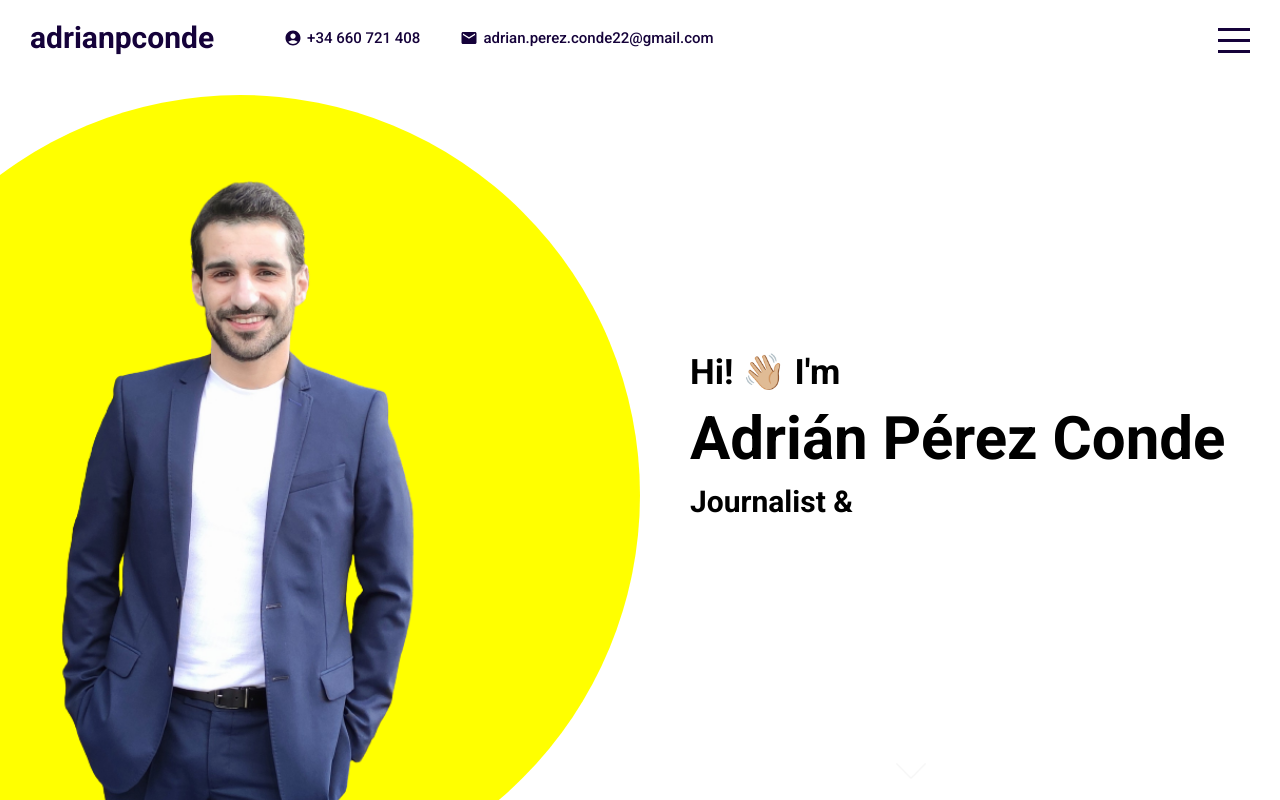
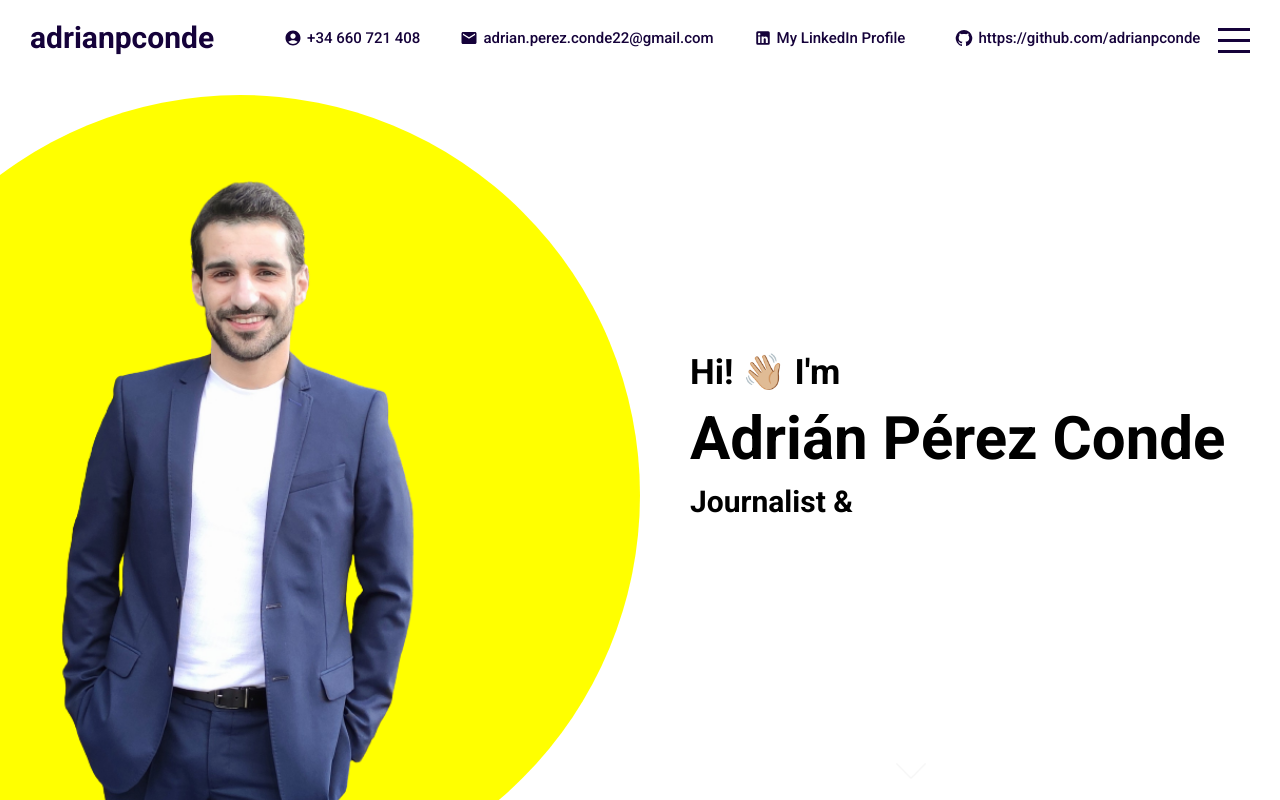
Before and after one commit to adrianpconde/my-portfolio, a React (Create React App) app: page / in a window 1280 px wide. Built offline with nearby package versions, Linux system fonts and the light colour scheme.

Commit message:
feat: linkedin and github anchors added and some style changes

```diff
--- a/src/App.scss
+++ b/src/App.scss
@@ -1,10 +1,17 @@
 .App {
   height: 100vh;
+
+  #light {
+    background-color: white;
+  }
+
+  #dark {
+    background-color: #222736;
+  }
 
   .sections {
     width: 100%;
     height: calc(100vh - 70px);
-    background-color: lightsalmon;
     position: relative;
     top: 70px;
     scroll-behavior: smooth;
--- a/src/components/contact/contact.scss
+++ b/src/components/contact/contact.scss
@@ -1,7 +1,6 @@
 @import "../../global.scss";
 
 .contact {
-  background-color: white;
   display: flex;
   align-items: center;
 
@@ -14,8 +13,17 @@
     overflow: hidden;
 
     img {
-      width: 100%;
+      width: 90%;
       height: 100%;
+      border-radius: 10%;
+      margin: 0 20px;
+
+      @include mobile {
+        width: 100%;
+        height: 90%;
+        border-radius: 50%;
+        margin: 20px 20px 0;
+      }
     }
   }
 
@@ -36,6 +44,11 @@
       font-size: 25px;
       font-weight: 500;
 
+      a {
+        color: crimson;
+        font-weight: 700;
+      }
+
       @include mobile {
         font-size: 20px;
         text-align: center;
@@ -46,6 +59,7 @@
       font-size: 22px;
       font-weight: 300;
       margin: 25px;
+      text-align: center;
     }
 
     button {
--- a/src/components/intro/intro.scss
+++ b/src/components/intro/intro.scss
@@ -1,7 +1,6 @@
 @import "../../global.scss";
 
 .intro {
-  background-color: white;
   display: flex;
 
   @include mobile {
@@ -76,11 +75,11 @@
 
         span {
           font-size: inherit;
-          color: purple;
+          color: crimson;
         }
 
         .ityped-cursor {
-          animation: blink .5s infinite;
+          animation: blink 0.5s infinite;
         }
 
         @keyframes blink {
--- a/src/components/portfolio/portfolio.scss
+++ b/src/components/portfolio/portfolio.scss
@@ -1,11 +1,16 @@
 @import "../../global.scss";
 
 .portfolio {
-  background-color: white;
   display: flex;
   flex-direction: column;
   align-items: center;
   overflow: hidden;
+  padding: 25px 50px;
+
+  @include mobile {
+    padding: 25px 0;
+  }
+
 
   h1 {
     font-size: 30px;
--- a/src/components/resume/resume.scss
+++ b/src/components/resume/resume.scss
@@ -1,7 +1,6 @@
 @import "../../global.scss";
 
 .resume {
-  background-color: white;
   display: flex;
   flex-direction: row;
   align-items: center;
@@ -11,7 +10,7 @@
   }
 
   .left {
-    width: 55%;
+    width: 50%;
     display: flex;
     padding: 10px 50px;
     flex-direction: column;
@@ -43,8 +42,8 @@
       padding: 25px 40px;
 
       @include mobile {
-      font-weight: 300;
-      font-size: 14px;
+        font-weight: 300;
+        font-size: 14px;
       }
     }
 
@@ -85,7 +84,7 @@
   }
 
   .right {
-    width: 45%;
+    width: 50%;
     display: flex;
     padding: 25px 50px;
     flex-direction: column;
@@ -115,11 +114,14 @@
       width: 90%;
       height: 60%;
       padding-top: 20px;
+      border-radius: 50px;
 
       @include mobile {
-        width: 90%;
-        height: 90%;
+        width: 100%;
+        height: 70%;
         justify-content: flex-end;
+        padding-top: 10px;
+        border-radius: 20px;
       }
     }
   }
--- a/src/components/top-bar/Topbar.jsx
+++ b/src/components/top-bar/Topbar.jsx
@@ -2,8 +2,10 @@ import React from "react";
 import "./topbar.scss";
 import AccountCircleIcon from "@mui/icons-material/AccountCircle";
 import MailIcon from "@mui/icons-material/Mail";
+import LinkedInIcon from "@mui/icons-material/LinkedIn";
+import GitHubIcon from "@mui/icons-material/GitHub";
 
-function Topbar({ menuOpen, setMenuOpen }) {
+function Topbar({ menuOpen, setMenuOpen, theme, toggleTheme }) {
   return (
     <div className={"topbar " + (menuOpen && "active")}>
       <div className="wrapper">
@@ -20,6 +22,19 @@ function Topbar({ menuOpen, setMenuOpen }) {
             <MailIcon className="icon" />
             <span>adrian.perez.conde22@gmail.com</span>
           </div>
+          <div className="itemContainer">
+            <a href="https://www.linkedin.com/in/adrianpconde/">
+              <LinkedInIcon className="icon" />
+              <span>My LinkedIn Profile</span>
+            </a>
+          </div>
+          <div className="itemContainer">
+            <a href="https://github.com/adrianpconde">
+              <GitHubIcon className="icon" />
+              <span>https://github.com/adrianpconde</span>
+
+            </a>
+          </div>
         </div>
         <div className="right">
           <div className="hamburgerBtn" onClick={() => setMenuOpen(!menuOpen)}>
--- a/src/components/top-bar/topbar.scss
+++ b/src/components/top-bar/topbar.scss
@@ -3,13 +3,12 @@
 .topbar {
   width: 100%;
   height: 70px;
-  background-color: white;
   color: $mainColor;
   position: fixed;
   padding-top: 10px;
   top: 0;
   z-index: 3;
-  transition: all .5s ease;
+  transition: all 0.5s ease;
 
   .wrapper {
     padding: 10px 30px;
@@ -47,6 +46,25 @@
           font-size: 15px;
           font-weight: 500;
         }
+
+        a {
+          display: flex;
+          align-items: center;
+          color: $mainColor;
+          text-decoration: none;
+          margin-right: 10px;
+
+
+          .icon {
+            font-size: 18px;
+            margin-right: 5px;
+          }
+
+          span {
+            font-size: 15px;
+            font-weight: 500;
+          }
+        }
       }
     }
 
@@ -65,7 +83,7 @@
           height: 3px;
           background-color: $mainColor;
           transform-origin: left;
-          transition: all .5s ease;
+          transition: all 0.5s ease;
         }
       }
     }
```
Also changed, not shown: src/App.js (+4 -5 lines), 1 other file (tests, documents, lock files or other folders).
